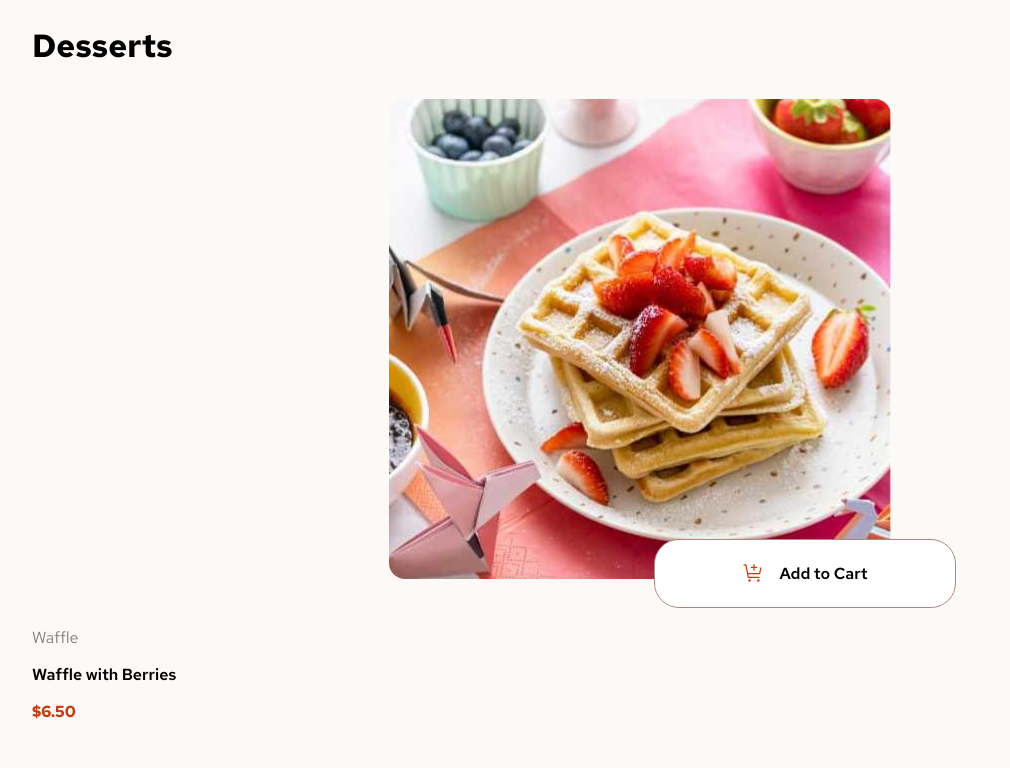
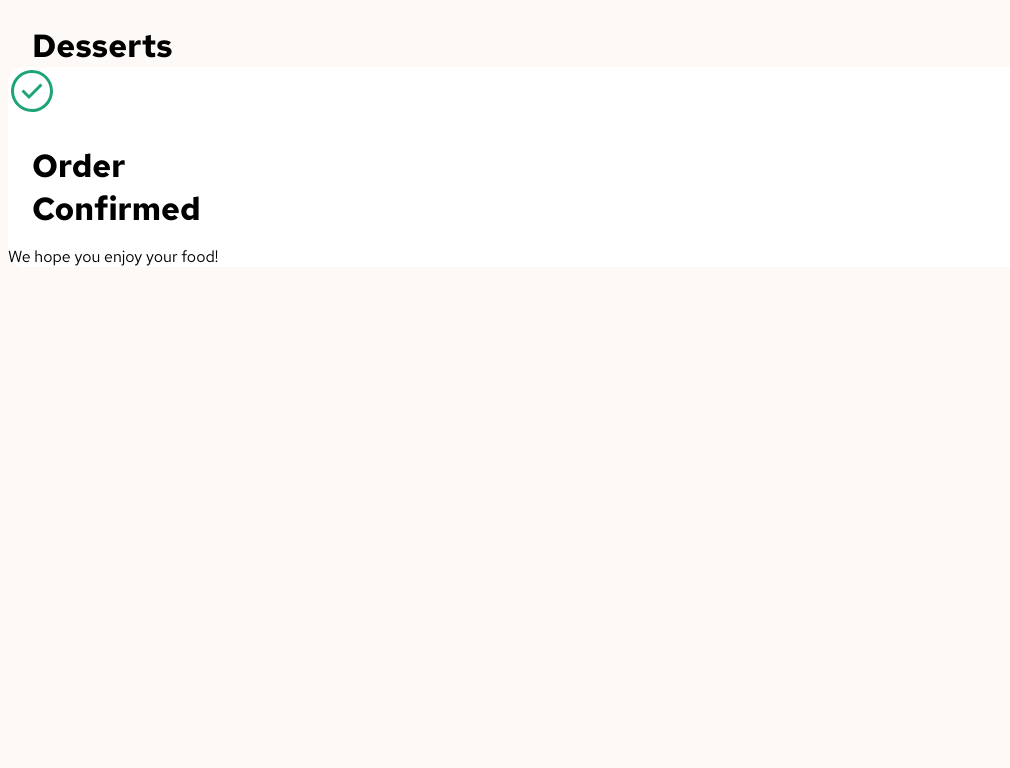
Before and after one commit to Daniel-san8/Ecommerce, a React (Vite) app: page / in a window 1280 px wide. Shown: the top 768 px of the page, without its empty margins (0-1010 px from the left). Built offline with nearby package versions, Linux system fonts and the light colour scheme.

Commit message:
criação do modal

```diff
--- a/src/App.jsx
+++ b/src/App.jsx
@@ -3,13 +3,15 @@ import "./styles/geral.css";
 import { GlobalStorage } from "./GlobalContext";
 import Produtos from "./components/Produtos/Produtos";
 import Carrinho from "./components/Carrinho/Carrinho";
+import ModalConfirmed from "./components/ModalConfirmed/ModalConfirmed";
 
 function App() {
   return (
     <GlobalStorage>
       <h1>Desserts</h1>
-      <Produtos />
-      <Carrinho />
+      {/* <Produtos />
+      <Carrinho /> */}
+      <ModalConfirmed />
     </GlobalStorage>
   );
 }
--- /dev/null
+++ b/src/components/ModalConfirmed/ModalConfirmed.jsx
@@ -0,0 +1,21 @@
+import React from "react";
+import styled from "styled-components";
+import { StyledDivModal, StyledModalCart } from "./StyledModalConfirmed";
+
+const ModalConfirmed = () => {
+  return (
+    <>
+      <StyledDivModal>
+        <StyledModalCart>
+          <img src="./src/assets/images/icon-order-confirmed.svg" />
+          <h1>
+            Order <br /> Confirmed
+          </h1>
+          <p>We hope you enjoy your food!</p>
+        </StyledModalCart>
+      </StyledDivModal>
+    </>
+  );
+};
+
+export default ModalConfirmed;
--- /dev/null
+++ b/src/components/ModalConfirmed/StyledModalConfirmed.jsx
@@ -0,0 +1,12 @@
+import styled from "styled-components";
+
+export const StyledDivModal = styled.div`
+  width: 100%;
+  height: 100%;
+  opacity: 1;
+`;
+
+export const StyledModalCart = styled.div`
+  background-color: white;
+  border-radius: 1rem;
+`;
```
